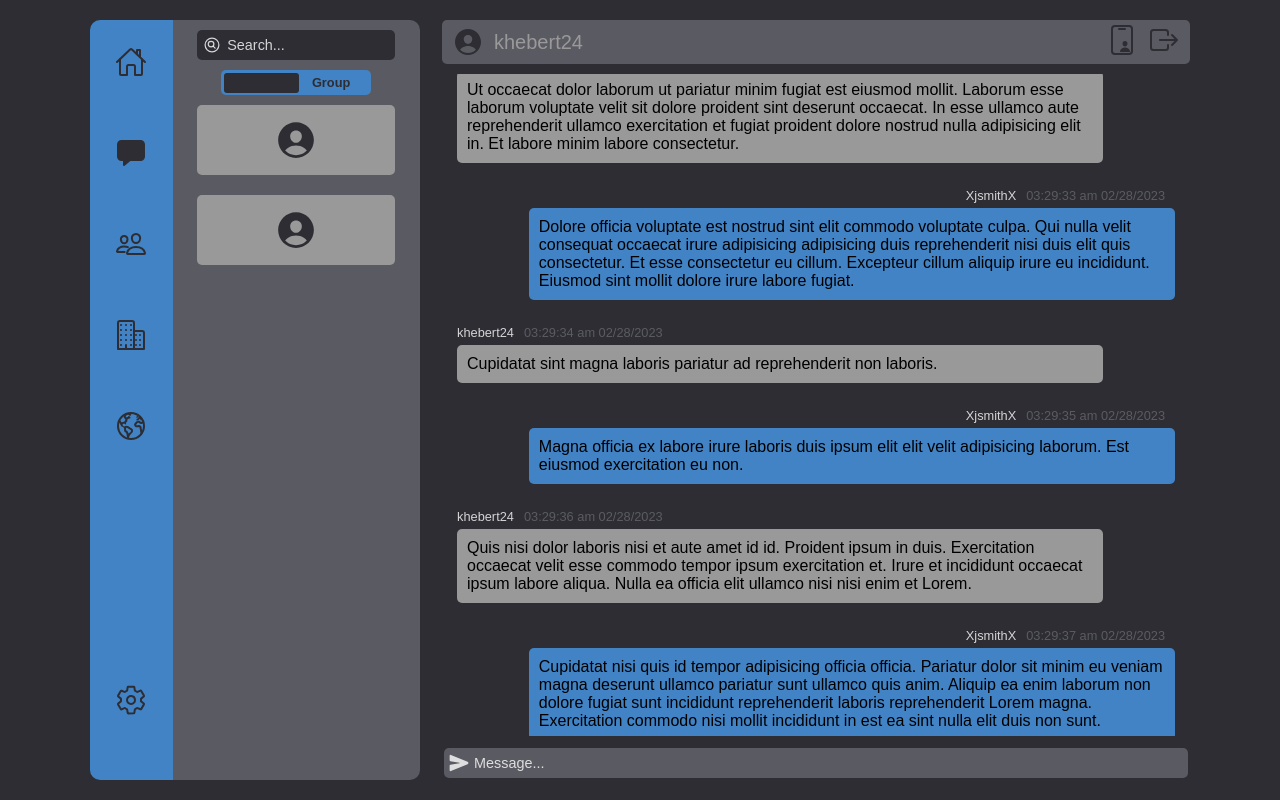
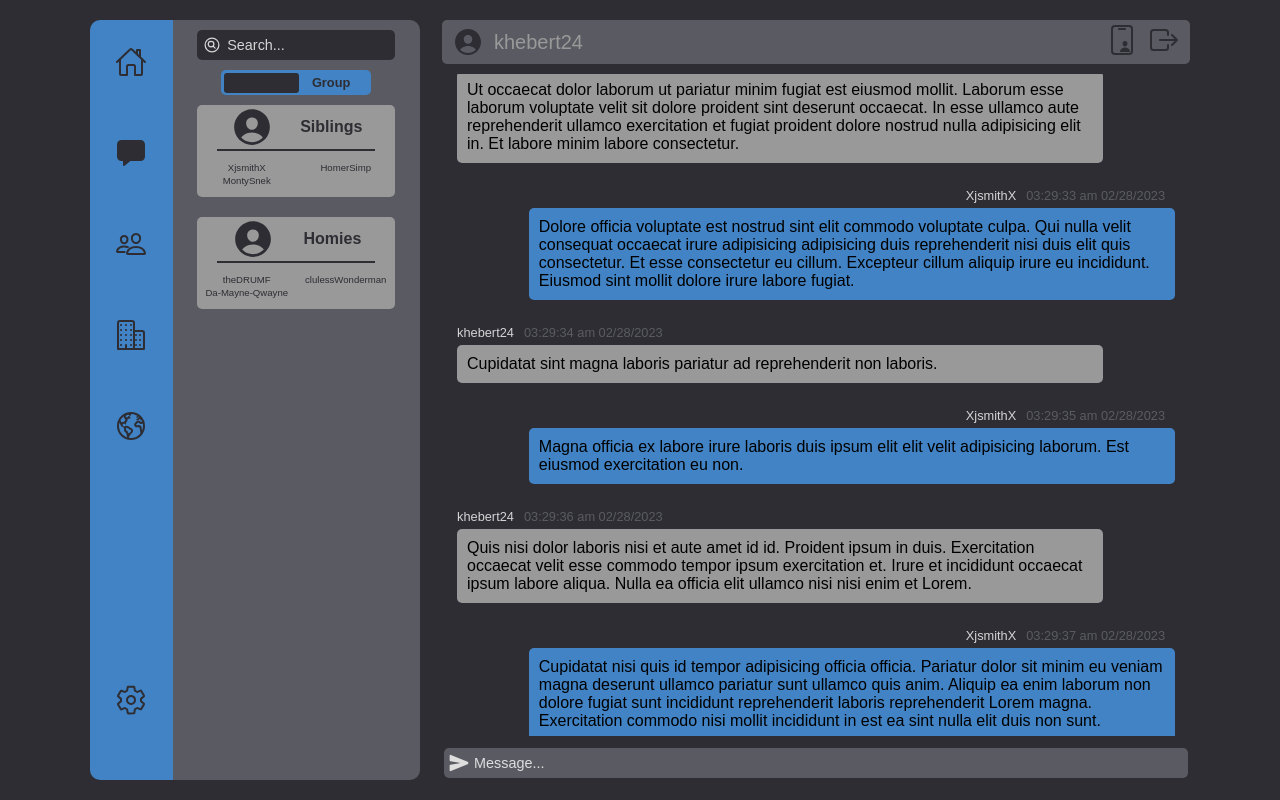
Before and after one commit to kraig-hebert/chat, a React (Create React App) app in the folder client/: page / in a window 1280 px wide. Both pictures are taken after a click on the element 330 px from the left and 82 px from the top of the page. Built offline with nearby package versions, Linux system fonts and the light colour scheme.

Commit message:
set up base layout for GroupCard

```diff
--- a/client/src/components/sideMenu/menuOptions/directMessagesOptions/groupCard/GroupCard.jsx
+++ b/client/src/components/sideMenu/menuOptions/directMessagesOptions/groupCard/GroupCard.jsx
@@ -9,6 +9,7 @@ import {
 } from '../../../../../reducers/appSettings';
 
 import { useStyles } from './groupCardStyles';
+import MemberList from './memberList/MemberList';
 
 const GroupCard = (props) => {
   const { cardData } = props;
@@ -30,8 +31,11 @@ const GroupCard = (props) => {
       }
       onClick={handleCardClick}
     >
-      <IoPersonCircle className={classes.icon} />
-      {/* <MessageInfo cardData={cardData} /> */}
+      <div className={classes.cardInfo}>
+        <IoPersonCircle className={classes.icon} />
+        <p className={classes.groupTitle}>{cardData.group.title}</p>
+      </div>
+      <MemberList members={cardData.group.members} />
     </div>
   );
 };
--- a/client/src/components/sideMenu/menuOptions/directMessagesOptions/groupCard/groupCardStyles.js
+++ b/client/src/components/sideMenu/menuOptions/directMessagesOptions/groupCard/groupCardStyles.js
@@ -3,10 +3,10 @@ import { createUseStyles } from 'react-jss';
 export const useStyles = createUseStyles((theme) => ({
   groupCard: {
     display: 'flex',
+    flexDirection: 'column',
     justifyContent: 'space-around',
     alignItems: 'center',
     width: '80%',
-    height: '70px',
     marginBottom: '20px',
     backgroundColor: theme.tertiary.main,
     borderRadius: '5px',
@@ -16,8 +16,20 @@ export const useStyles = createUseStyles((theme) => ({
     extend: 'groupCard',
     backgroundColor: theme.blue.main,
   },
+  cardInfo: {
+    display: 'flex',
+    justifyContent: 'space-around',
+    alignItems: 'center',
+    width: '80%',
+    height: '100%',
+    borderBottom: `2px solid ${theme.mainBG.main}`,
+  },
   icon: {
     color: theme.mainBG.main,
     fontSize: '2.75rem',
   },
+  groupTitle: {
+    color: theme.mainBG.main,
+    fontWeight: '700',
+  },
 }));
--- /dev/null
+++ b/client/src/components/sideMenu/menuOptions/directMessagesOptions/groupCard/memberList/MemberList.jsx
@@ -0,0 +1,20 @@
+import React from 'react';
+import PropTypes from 'prop-types';
+
+import { useStyles } from './memberListStyles';
+
+const MemberList = (props) => {
+  const { members } = props;
+  const classes = useStyles();
+
+  const renderedMemberNames = members.map((member) => (
+    <p className={classes.memberName}>{member}</p>
+  ));
+
+  return <div className={classes.memberList}>{renderedMemberNames}</div>;
+};
+
+MemberList.propTypes = {
+  members: PropTypes.arrayOf(String),
+};
+export default MemberList;
--- /dev/null
+++ b/client/src/components/sideMenu/menuOptions/directMessagesOptions/groupCard/memberList/memberListStyles.js
@@ -0,0 +1,18 @@
+import { createUseStyles } from 'react-jss';
+
+export const useStyles = createUseStyles((theme) => ({
+  memberList: {
+    display: 'grid',
+    gridTemplateColumns: 'repeat(2, 1fr)',
+    gridTemplateRows: 'auto',
+    width: '100%',
+    margin: '10px 0',
+  },
+  memberName: {
+    justifySelf: 'center',
+    color: theme.mainBG.main,
+    fontSize: '.6rem',
+    textAlign: 'center',
+    margin: '1px 0',
+  },
+}));
```
